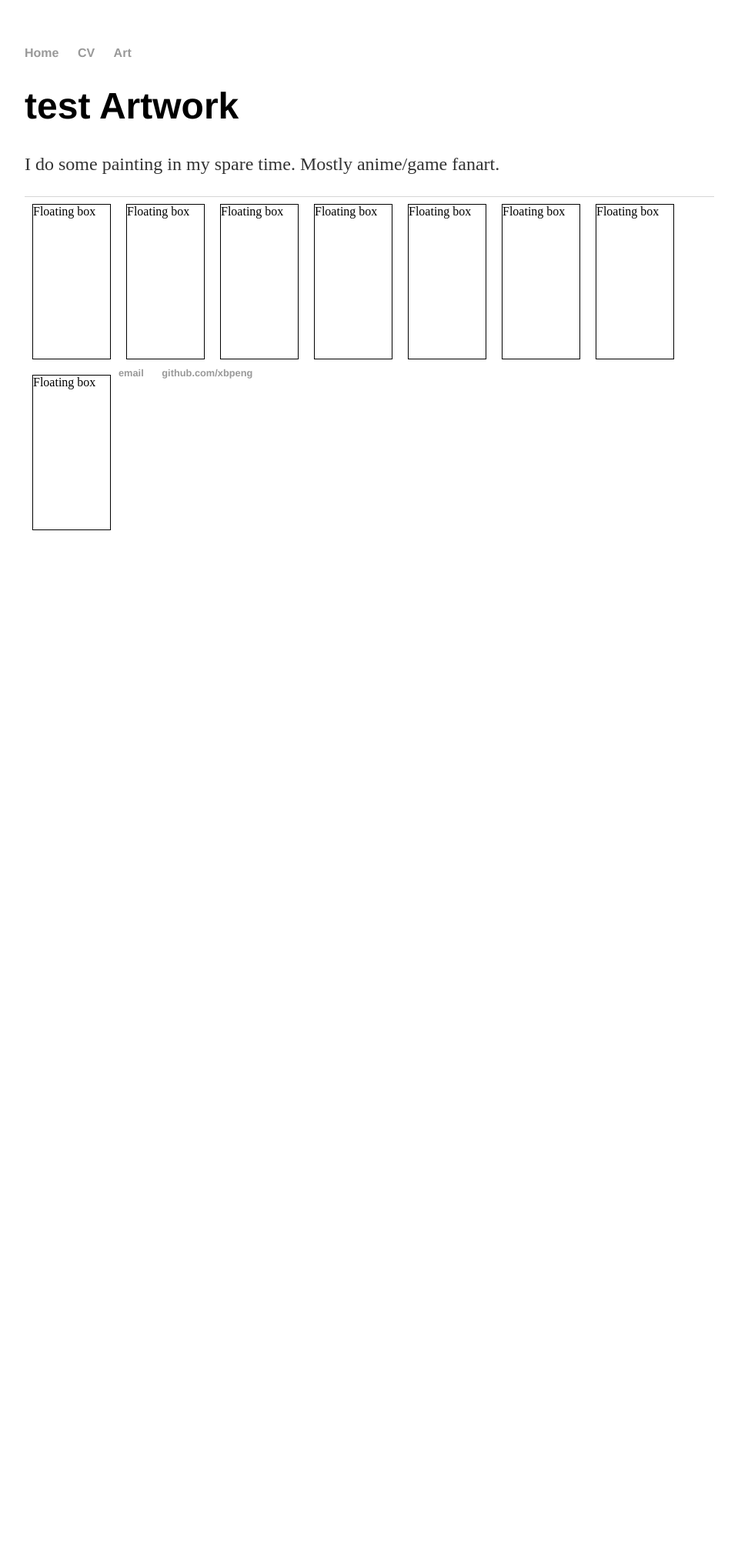
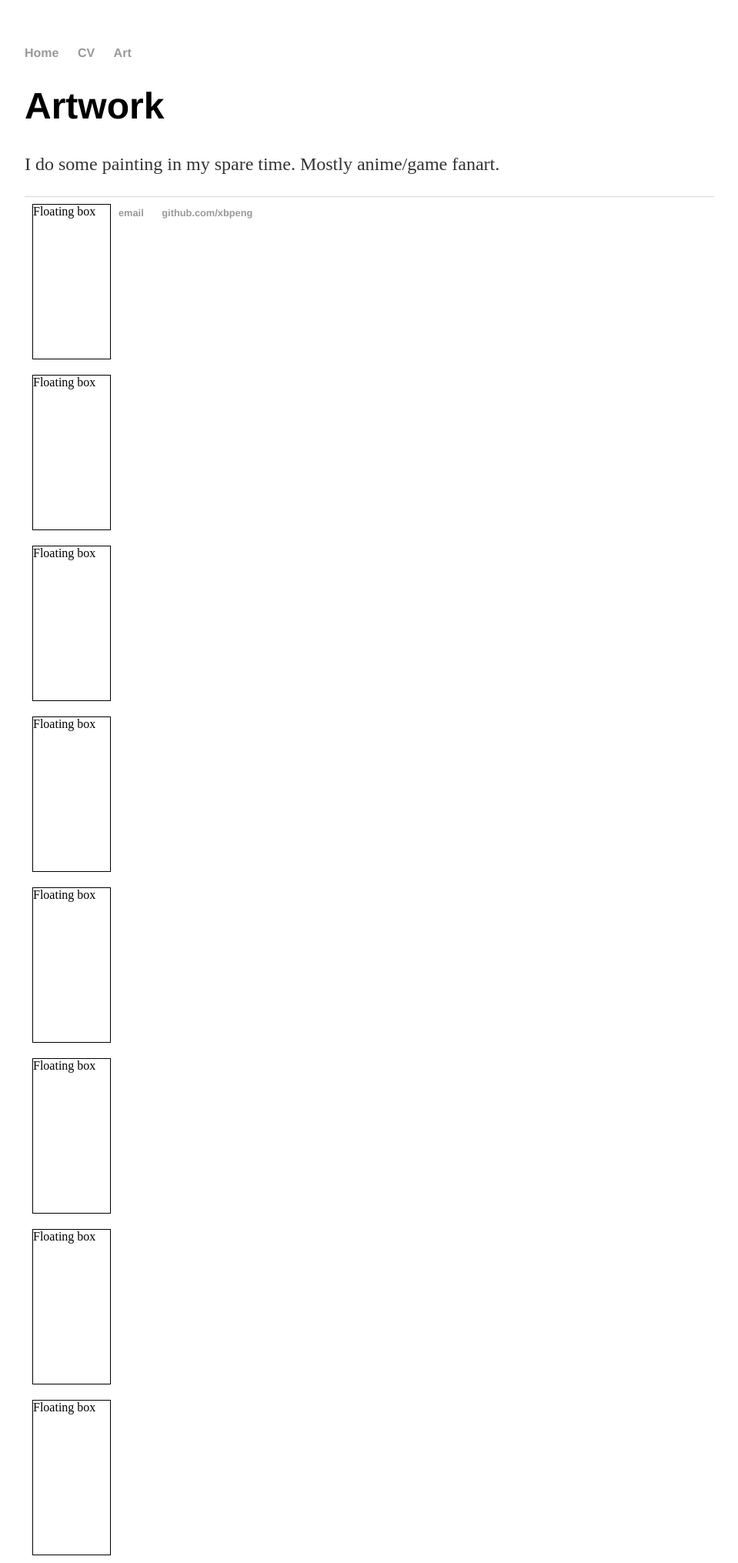
Before and after one commit to xbpeng/xbpeng.github.io, a Jekyll site: the page built from blog/index.html, in a window 1280 px wide. Shown: the whole page at 77% size, without its empty margins (160-1119 px from the left). Built offline with Jekyll 4.4.1, drawn with Linux system fonts in a browser that asks for light colours; before the commit the page ends 900 px from its top, so only the background shows below that.

Commit message:
Update index.html

```diff
--- a/blog/index.html
+++ b/blog/index.html
@@ -1,6 +1,6 @@
 ---
 layout: default
-title: test Artwork
+title: Artwork
 ---
 
 <h1>{{ page.title }}</h1>
@@ -8,6 +8,7 @@ title: test Artwork
 	<style>
 		.floating-box {
 			float: left;
+			clear: both;
 			width: 100px;
 			height: 200px;
 			margin: 10px;
```
